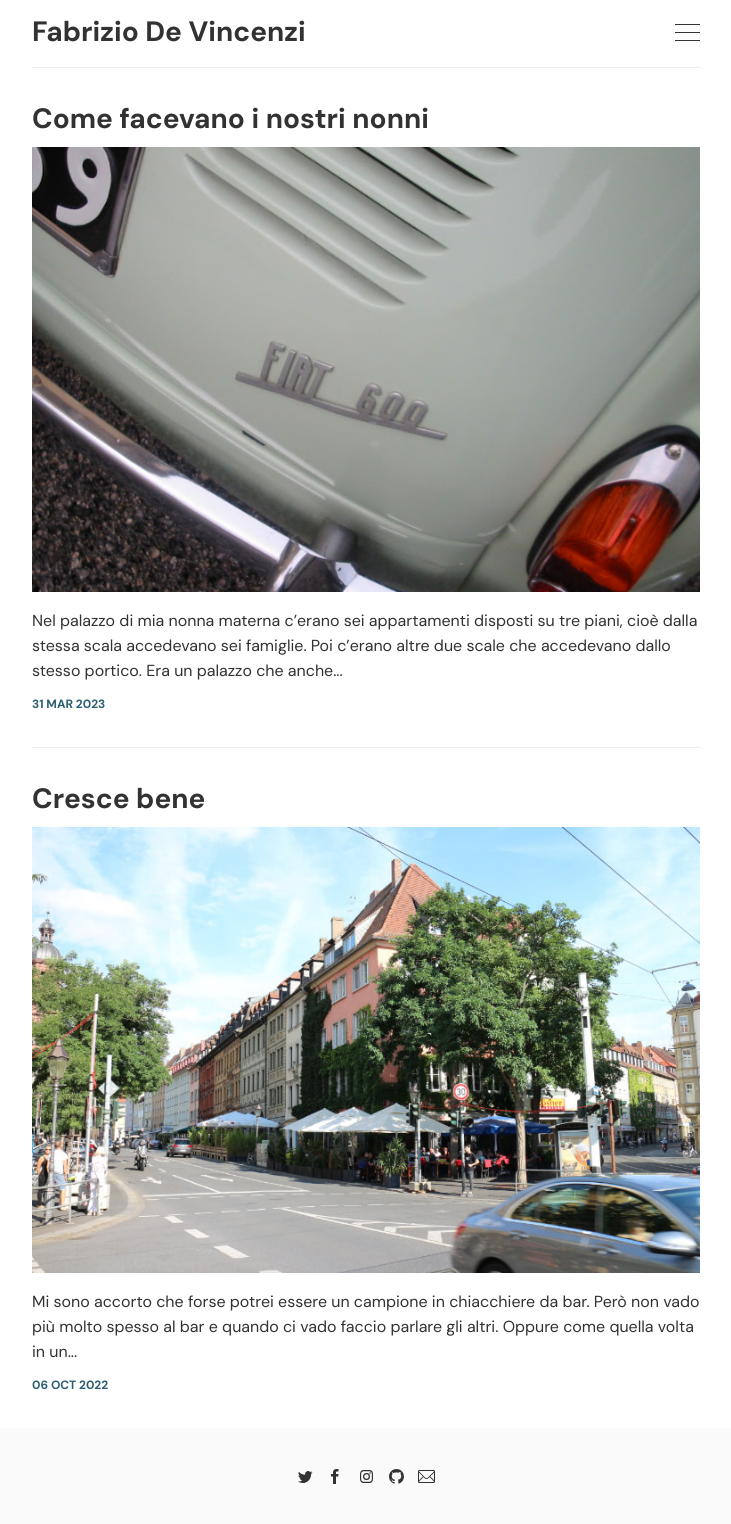
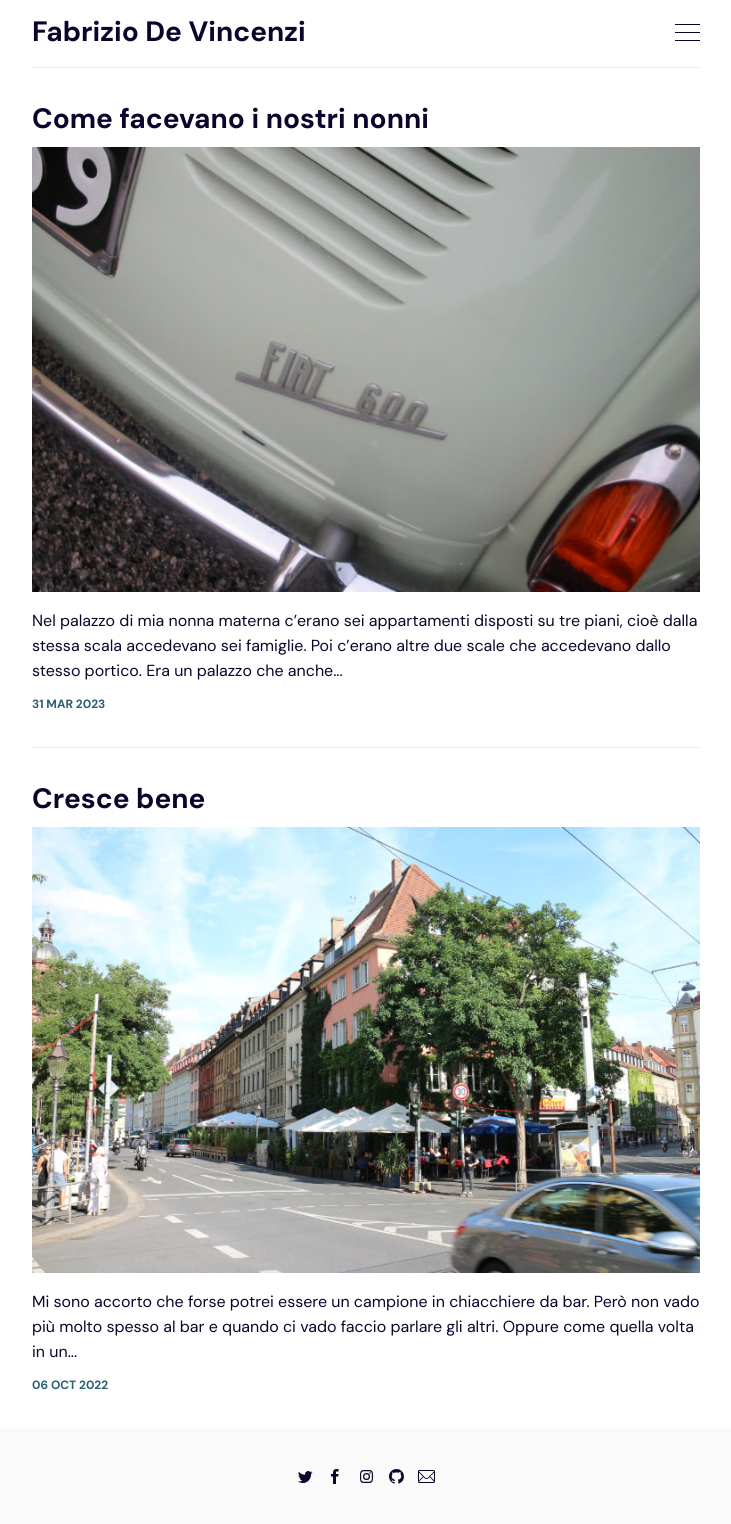
Before and after one commit to fabriziodevincenzi/jekyll-blog, a Jekyll site: the page built from index.html, in a window 1280 px wide. Shown: the whole page, without its empty margins (274-1005 px from the left). Built offline with Jekyll 4.4.1, drawn with Linux system fonts in a browser that asks for light colours; the list of posts is cut into pages by our own code.

Commit message:
Text color

```diff
--- a/_sass/settings/_colors.scss
+++ b/_sass/settings/_colors.scss
@@ -5,7 +5,7 @@
 // Colors
 $color-brand: #00A0FF;
 $color-white: #FFFFFF;
-$color-text:  #323232;
+$color-text:  #0D042B;
 $color-gray:  #2B5F72;
 
 // Background Colors
```
